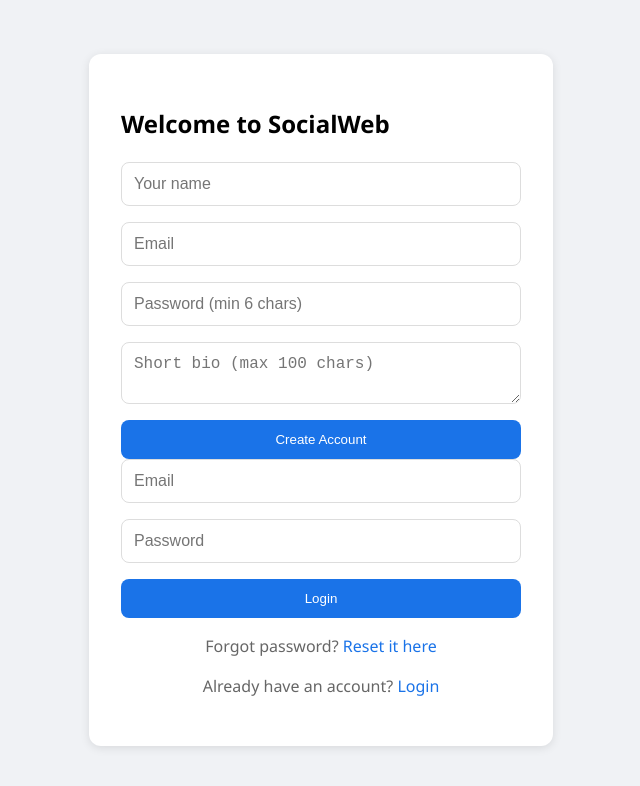
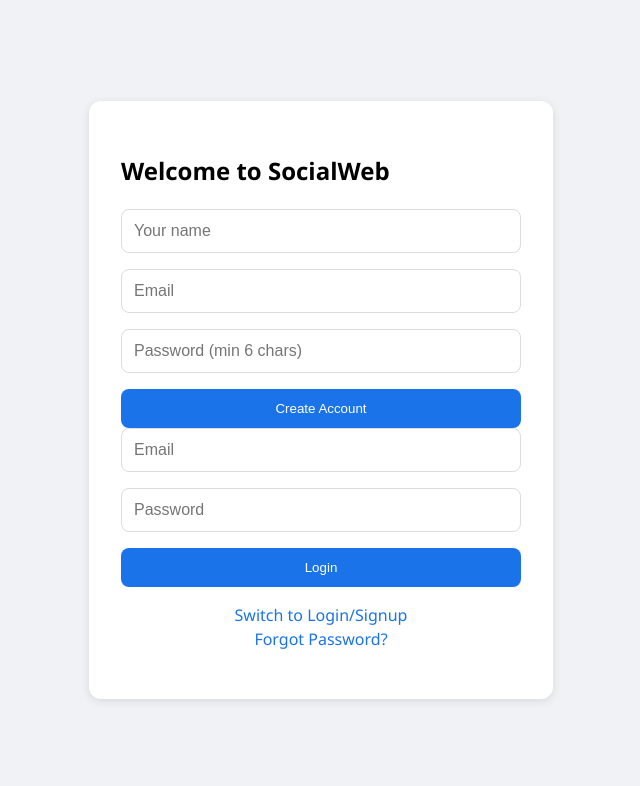
Before and after one commit to Sr2006na/Socialweb, a plain HTML site: page auth.html in a window 1280 px wide. Shown: the whole page, without its empty margins (319-959 px from the left). Drawn offline with Linux system fonts and the light colour scheme; no server answers.

Commit message:
Update auth.html

```diff
--- a/auth.html
+++ b/auth.html
@@ -3,7 +3,7 @@
 <head>
     <meta charset="UTF-8">
     <meta name="viewport" content="width=device-width, initial-scale=1.0">
-    <title>SocialWeb - Authentication</title>
+    <title>SocialWeb - Login</title>
     <link rel="stylesheet" href="style.css">
 </head>
 <body>
@@ -11,29 +11,25 @@
         <div class="auth-box">
             <h2>Welcome to SocialWeb</h2>
 
-            <!-- Signup Form -->
             <form id="signupForm" class="auth-form">
                 <input type="text" id="name" placeholder="Your name" required>
                 <input type="email" id="email" placeholder="Email" required>
                 <input type="password" id="password" placeholder="Password (min 6 chars)" required>
-                <textarea id="bio" placeholder="Short bio (max 100 chars)"></textarea>
                 <button type="submit" class="btn-auth">Create Account</button>
             </form>
 
-            <!-- Login Form -->
             <form id="loginForm" class="auth-form">
                 <input type="email" id="loginEmail" placeholder="Email" required>
                 <input type="password" id="loginPassword" placeholder="Password" required>
                 <button type="submit" class="btn-auth">Login</button>
             </form>
-<p class="toggle-auth">Forgot password? <a href="#" onclick="resetPassword()">Reset it here</a></p>
-            <p class="toggle-auth">Already have an account? <a href="#" id="showLogin">Login</a></p>
+
+            <p class="toggle-auth">
+                <a href="#" onclick="toggleForms()">Switch to Login/Signup</a><br>
+                <a href="#" onclick="resetPassword()">Forgot Password?</a>
+            </p>
         </div>
     </div>
-
-    <script src="https://www.gstatic.com/firebasejs/9.6.10/firebase-app.js"></script>
-    <script src="https://www.gstatic.com/firebasejs/9.6.10/firebase-auth.js"></script>
-    <script src="https://www.gstatic.com/firebasejs/9.6.10/firebase-firestore.js"></script>
     <script src="app.js"></script>
 </body>
 </html>
```
